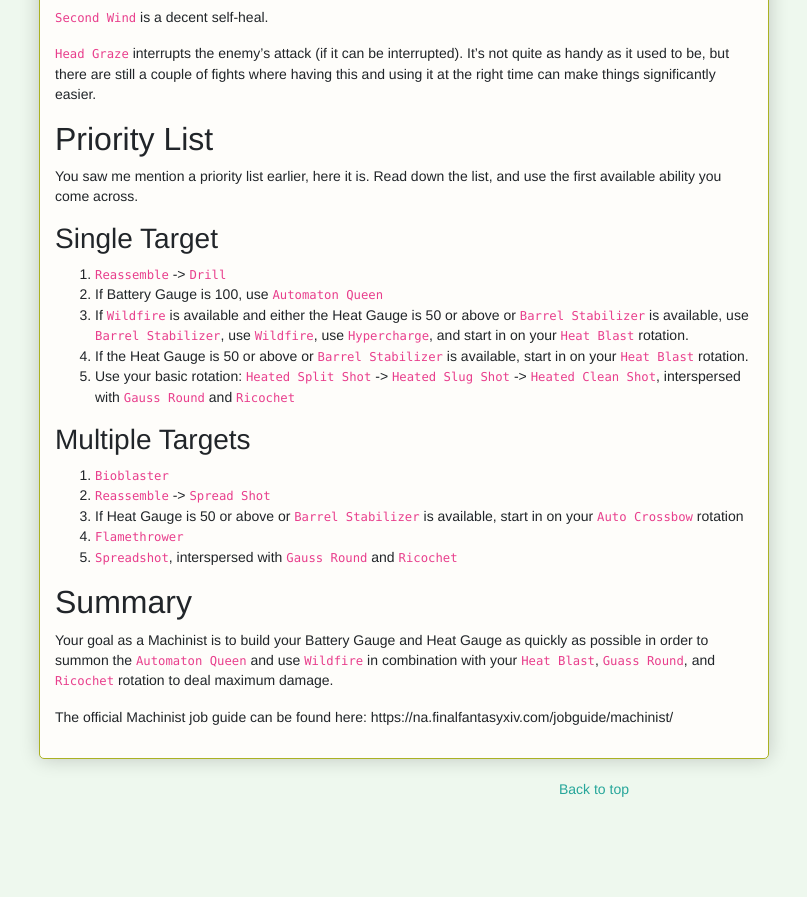
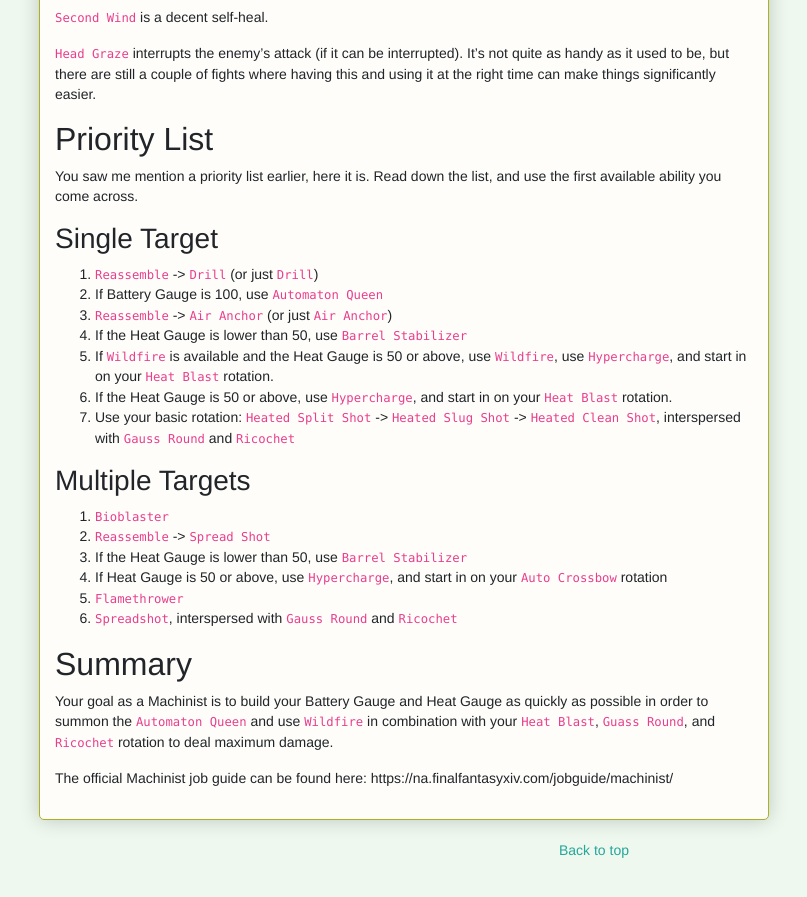
Before and after one commit to joedono/joedono.github.io, a Jekyll site: the page built from ffxiv/tutorial-machinist.md, in a window 1280 px wide and 900 px high, scrolled down 3316 px. Shown: the top 897 px of the window, without its empty margins (46-853 px from the left). Built offline with Jekyll 4.4.1, drawn with Linux system fonts in a browser that asks for light colours; some web fonts are replaced; before the commit the page ends 4155 px from its top, so only the background shows below that.

Commit message:
Made rotation notes easier to understand

```diff
--- a/ffxiv/tutorial-machinist.md
+++ b/ffxiv/tutorial-machinist.md
@@ -119,18 +119,21 @@
 You saw me mention a priority list earlier, here it is. Read down the list, and use the first available ability you come across.
 
 ### Single Target
-1. `Reassemble` -> `Drill`
+1. `Reassemble` -> `Drill` (or just `Drill`)
 2. If Battery Gauge is 100, use `Automaton Queen`
-3. If `Wildfire` is available and either the Heat Gauge is 50 or above or `Barrel Stabilizer` is available, use `Barrel Stabilizer`, use `Wildfire`, use `Hypercharge`, and start in on your `Heat Blast` rotation.
-4. If the Heat Gauge is 50 or above or `Barrel Stabilizer` is available, start in on your `Heat Blast` rotation.
-5. Use your basic rotation: `Heated Split Shot` -> `Heated Slug Shot` -> `Heated Clean Shot`, interspersed with `Gauss Round` and `Ricochet`
+3. `Reassemble` -> `Air Anchor` (or just `Air Anchor`)
+4. If the Heat Gauge is lower than 50, use `Barrel Stabilizer`
+5. If `Wildfire` is available and the Heat Gauge is 50 or above, use `Wildfire`, use `Hypercharge`, and start in on your `Heat Blast` rotation.
+6. If the Heat Gauge is 50 or above, use `Hypercharge`, and start in on your `Heat Blast` rotation.
+7. Use your basic rotation: `Heated Split Shot` -> `Heated Slug Shot` -> `Heated Clean Shot`, interspersed with `Gauss Round` and `Ricochet`
 
 ### Multiple Targets
 1. `Bioblaster`
 2. `Reassemble` -> `Spread Shot`
-3. If Heat Gauge is 50 or above or `Barrel Stabilizer` is available, start in on your `Auto Crossbow` rotation
-4. `Flamethrower`
-5. `Spreadshot`, interspersed with `Gauss Round` and `Ricochet`
+3. If the Heat Gauge is lower than 50, use `Barrel Stabilizer`
+4. If Heat Gauge is 50 or above, use `Hypercharge`, and start in on your `Auto Crossbow` rotation
+5. `Flamethrower`
+6. `Spreadshot`, interspersed with `Gauss Round` and `Ricochet`
 
 ## Summary
 Your goal as a Machinist is to build your Battery Gauge and Heat Gauge as quickly as possible in order to summon the `Automaton Queen` and use `Wildfire` in combination with your `Heat Blast`, `Guass Round`, and `Ricochet` rotation to deal maximum damage.
```
